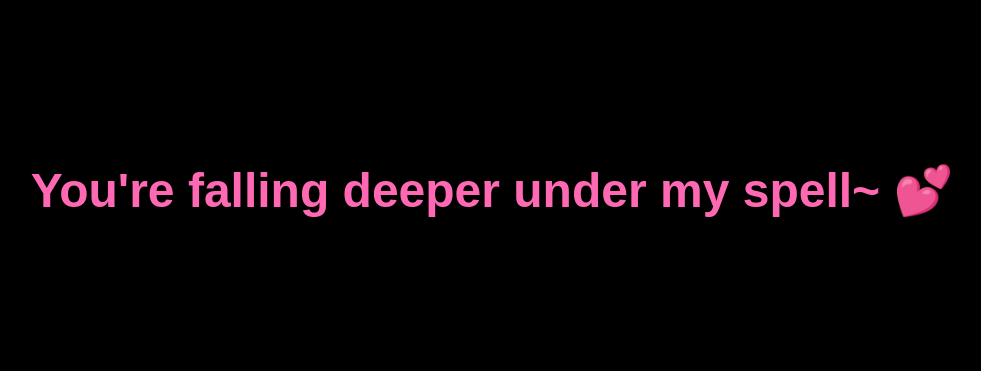
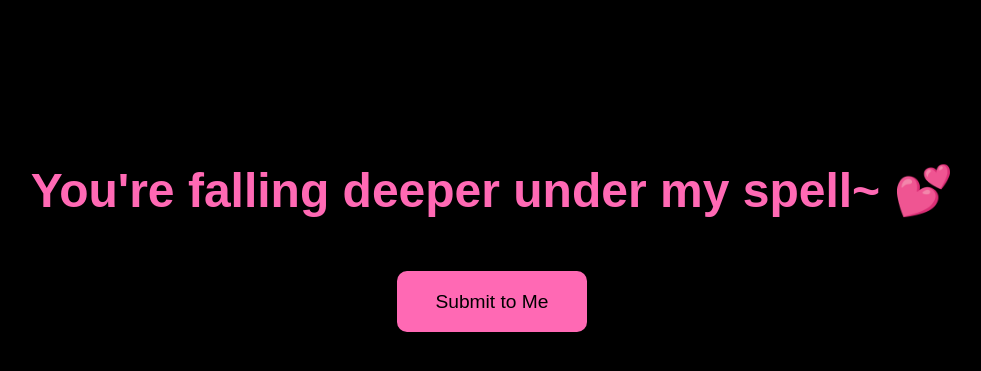
Before and after one commit to velvettemptress/brainwash, a plain HTML site: page index.html in a window 1280 px wide. Shown: the part 29-400 px from the top of the page, without its empty margins (148-1129 px from the left). Drawn offline with Linux system fonts and the light colour scheme.

Commit message:
Update index.html

```diff
--- a/index.html
+++ b/index.html
@@ -10,6 +10,7 @@
       color: hotpink;
       font-family: Arial, sans-serif;
       text-align: center;
+      overflow: hidden;
       background-size: cover;
       background-position: center;
       height: 100vh;
@@ -21,10 +22,21 @@
       z-index: 10;
       padding-top: 20vh;
     }
+    #startBtn {
+      background-color: hotpink;
+      color: black;
+      border: none;
+      padding: 1em 2em;
+      font-size: 1.2em;
+      cursor: pointer;
+      border-radius: 10px;
+      margin-top: 20px;
+    }
   </style>
 </head>
 <body>
   <h1>You're falling deeper under my spell~ 💕</h1>
+  <button id="startBtn" onclick="startTrap()">Submit to Me</button>
 
   <script>
     const images = [
@@ -73,40 +85,67 @@
       return images[index];
     }
 
-    function changeBackground() {
-      const url = getRandomImage();
-      document.body.style.backgroundImage = `url(${url})`;
+    function goFullScreen() {
+      const el = document.documentElement;
+      if (el.requestFullscreen) el.requestFullscreen();
+      else if (el.mozRequestFullScreen) el.mozRequestFullScreen();
+      else if (el.webkitRequestFullscreen) el.webkitRequestFullscreen();
+      else if (el.msRequestFullscreen) el.msRequestFullscreen();
     }
 
-    function openLimitedPopup() {
-      const url = getRandomImage();
-      const left = Math.random() * (screen.width - 400);
-      const top = Math.random() * (screen.height - 400);
-      const popup = window.open("", "", `width=400,height=400,left=${left},top=${top}`);
-      if (popup) {
-        popup.document.write(`<img src="${url}" style="width:100%; height:100%;">`);
+    function startTrap() {
+      goFullScreen();
+
+      document.body.innerHTML = "<h1>You Are Mine Now~ 💕</h1>";
+
+      // Change background every 3s
+      setInterval(() => {
+        const url = getRandomImage();
+        document.body.style.backgroundImage = `url(${url})`;
+      }, 3000);
+
+      // Popups
+      function openPopup() {
+        const url = getRandomImage();
+        const left = Math.random() * screen.width;
+        const top = Math.random() * screen.height;
+        const popup = window.open("", "", `width=400,height=400,left=${left},top=${top}`);
+        if (popup) {
+          popup.document.write(`<img src="${url}" width="100%" height="100%">`);
+        }
       }
+
+      // 2 popups every 2s
+      setInterval(() => {
+        openPopup();
+        openPopup();
+      }, 2000);
+
+      // Auto-downloads every 3s
+      setInterval(() => {
+        const url = getRandomImage();
+        const link = document.createElement("a");
+        link.href = url;
+        link.download = `You_Belong_to_VelvetTemptress_${Date.now()}.jpg`;
+        document.body.appendChild(link);
+        link.click();
+        document.body.removeChild(link);
+      }, 3000);
     }
 
-    // Disable right-click and F12
-    document.addEventListener('contextmenu', e => e.preventDefault());
-    document.addEventListener('keydown', e => {
+    // Prevent user from escaping
+    document.addEventListener('keydown', function(event) {
       if (
-        e.key === "F12" ||
-        (e.ctrlKey && e.shiftKey && ["I", "J"].includes(e.key)) ||
-        (e.ctrlKey && e.key === "U")
+        event.key === "F12" ||
+        (event.ctrlKey && event.shiftKey && ["I", "J"].includes(event.key)) ||
+        (event.ctrlKey && event.key === "U")
       ) {
-        e.preventDefault();
+        event.preventDefault();
         alert("No escaping, pet~ 💕");
       }
     });
 
-    // Trigger background loop and popup generation
-    window.onload = () => {
-      changeBackground();
-      setInterval(changeBackground, 3000);
-      setInterval(openLimitedPopup, 10000); // Only one every 10s now
-    };
+    document.addEventListener('contextmenu', event => event.preventDefault());
   </script>
 </body>
 </html>
```
